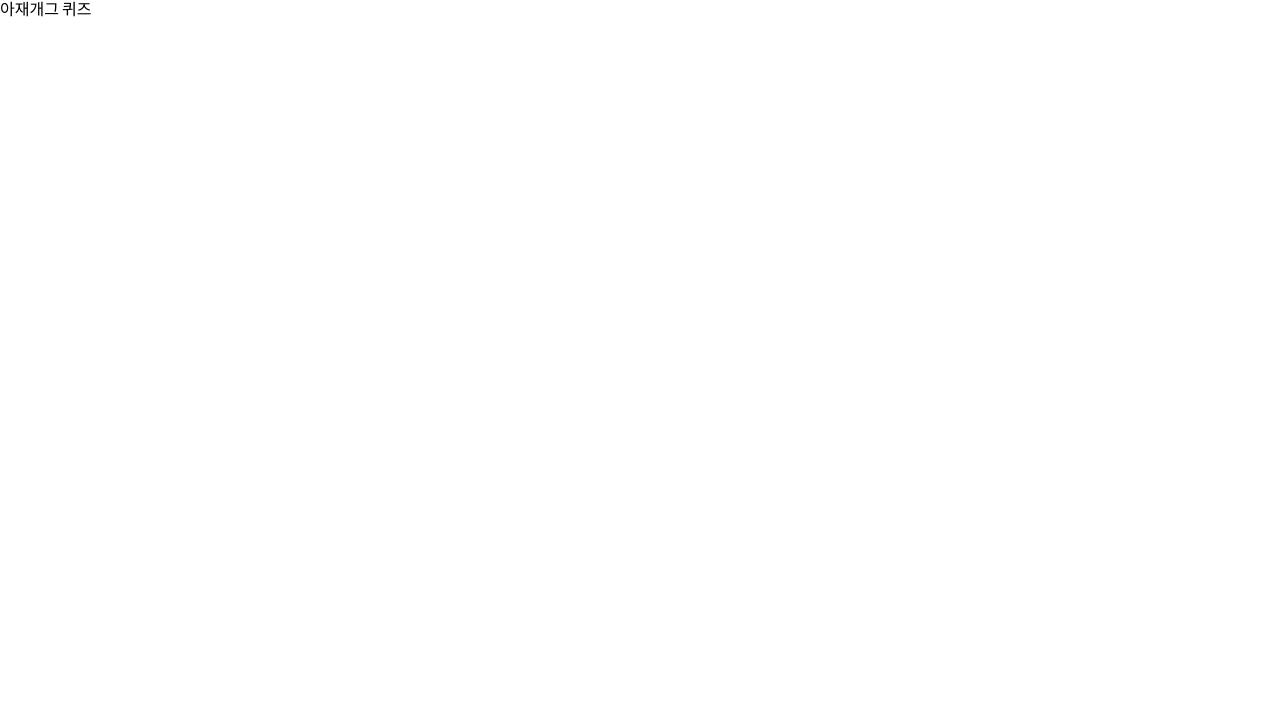
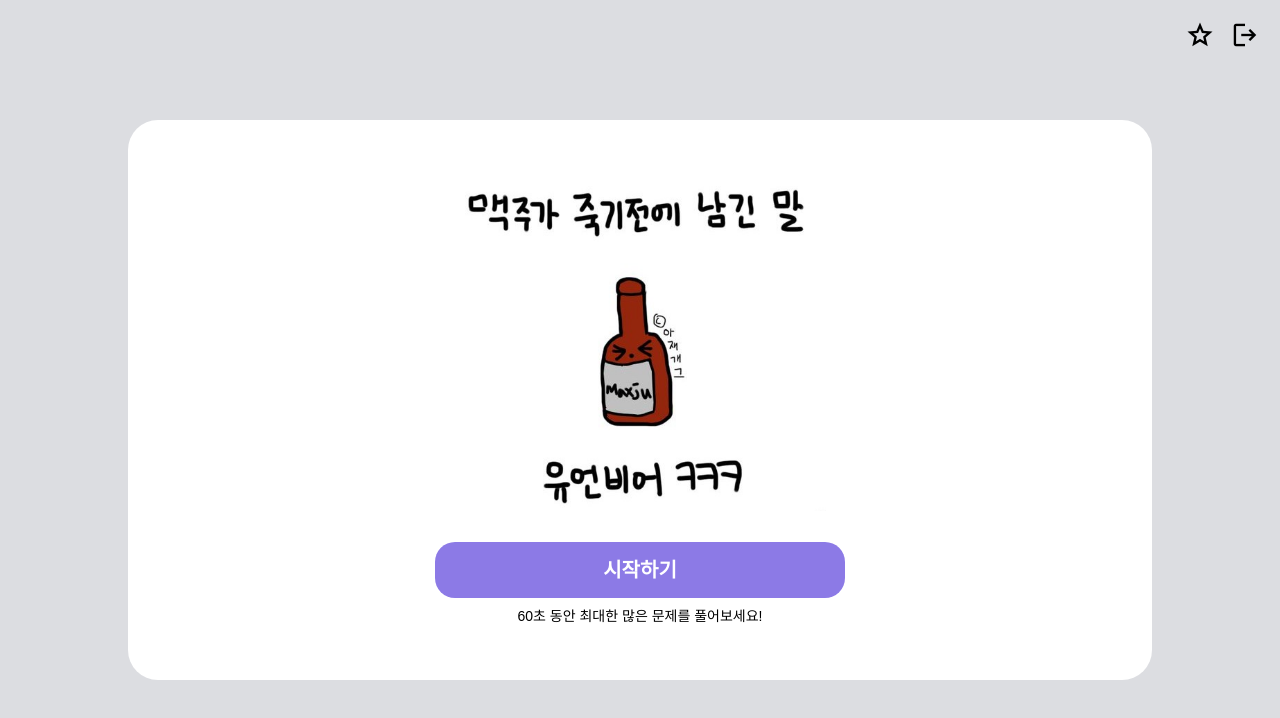
Before and after one commit to AtoZgagWebserver/AtoZ-Client, a React (Create React App) app: page / in a window 1280 px wide. Shown: the top 718 px of the page. Built offline with nearby package versions, Linux system fonts and the light colour scheme; sample sign-in values are in the browser's storage.

Commit message:
main page제작

```diff
--- a/public/index.html
+++ b/public/index.html
@@ -14,6 +14,11 @@
       manifest.json provides metadata used when your web app is installed on a
       user's mobile device or desktop. See https://developers.google.com/web/fundamentals/web-app-manifest/
     -->
+    <link
+      href="https://fonts.googleapis.com/css2?family=Material+Symbols+Outlined"
+      rel="stylesheet"
+    />
+
     <link rel="manifest" href="%PUBLIC_URL%/manifest.json" />
     <!--
       Notice the use of %PUBLIC_URL% in the tags above.
--- a/src/App.js
+++ b/src/App.js
@@ -1,6 +1,6 @@
 import { createGlobalStyle } from "styled-components";
 import { RouterProvider } from "react-router-dom";
-import router from "./component/Router";
+import router from "./components/Router";
 
 const GlobalStyle = createGlobalStyle`
 @import url('https://fonts.googleapis.com/css2?family=Source+Sans+Pro:wght@300;400&display=swap');
--- a/src/page/Home.js
+++ b/src/page/Home.js
@@ -1,10 +1,100 @@
 import styled from "styled-components";
+import image from "../img/img1.jpg";
+import { useNavigate } from "react-router-dom";
+const Wrapper = styled.div`
+  width: 100vw;
+  height: 100vh;
+  display: flex;
+  align-items: center;
+  justify-content: center;
+  background-color: #dcdde1;
+`;
 
+const Container = styled.div`
+  background-color: white;
+  border-radius: 30px;
+  display: flex;
+  align-items: center;
+  justify-content: center;
+  width: 80vw;
+  height: 70vh;
+`;
+
+const Context = styled.div`
+  display: flex;
+  flex-direction: column;
+  align-items: center;
+  justify-content: center;
+  width: 100%;
+  height: 100%;
+
+  img {
+    max-width: 80%;
+    max-height: 60%;
+    width: auto;
+    height: auto;
+    object-fit: contain;
+  }
+
+  p {
+    margin-top: 3%;
+    display: flex;
+    align-items: center;
+    justify-content: center;
+    border-radius: 20px;
+    width: 40%;
+    height: 10%;
+    max-height: 60px;
+    min-height: 40px;
+    background-color: #8c7ae6;
+    color: white;
+    font-weight: bold;
+    font-size: clamp(14px, 2vw, 20px);
+    cursor: pointer;
+  }
+  span {
+    margin-top: 10px;
+    font-size: clamp(10px, 2vw, 14px);
+  }
+`;
+const Rank = styled.span`
+  position: absolute;
+  font-size: 30px;
+  top: 20px;
+  right: 65px;
+  cursor: pointer;
+`;
+const Logout = styled.span`
+  position: absolute;
+  font-size: 30px;
+  top: 20px;
+  right: 20px;
+  cursor: pointer;
+`;
 const Home = () => {
+  const navigate = useNavigate();
   return (
-    <>
-      <h1>아재개그 퀴즈</h1>
-    </>
+    <Wrapper>
+      <Rank
+        onClick={() => navigate("/rank")}
+        className="material-symbols-outlined"
+      >
+        star
+      </Rank>
+      <Logout
+        onClick={() => navigate("/login")}
+        className="material-symbols-outlined"
+      >
+        logout
+      </Logout>
+      <Container>
+        <Context>
+          <img src={image} />
+          <p onClick={() => navigate("start")}>시작하기</p>
+          <span>60초 동안 최대한 많은 문제를 풀어보세요!</span>
+        </Context>
+      </Container>
+    </Wrapper>
   );
 };
 export default Home;
--- a/src/page/Login.js
+++ b/src/page/Login.js
@@ -1,6 +1,7 @@
 import { useState } from "react";
 import styled from "styled-components";
 import { useNavigate } from "react-router-dom";
+
 const Wrapper = styled.div`
   width: 100vw;
   height: 100vh;
@@ -11,7 +12,7 @@ const Wrapper = styled.div`
 `;
 
 const SubmitForm = styled.form`
-  width: 45vw;
+  width: 30vw;
   height: 50vh;
   background-color: white;
   padding-top: 10vh;
--- a/src/page/Register.js
+++ b/src/page/Register.js
@@ -11,8 +11,8 @@ const Wrapper = styled.div`
 `;
 
 const SubmitForm = styled.form`
-  width: 45vw;
-  height: 50vh;
+  width: 30vw;
+  height: 58vh;
   background-color: white;
   padding-top: 10vh;
   border-radius: 50px;
```
Also changed, not shown: src/components/Root.js (renamed from src/component/Root.js), src/components/Router.js (renamed from src/component/Router.js), src/components/auth/PrivateRoute.js (renamed from src/component/auth/PrivateRoute.js), src/img/img1.jpg (added).
